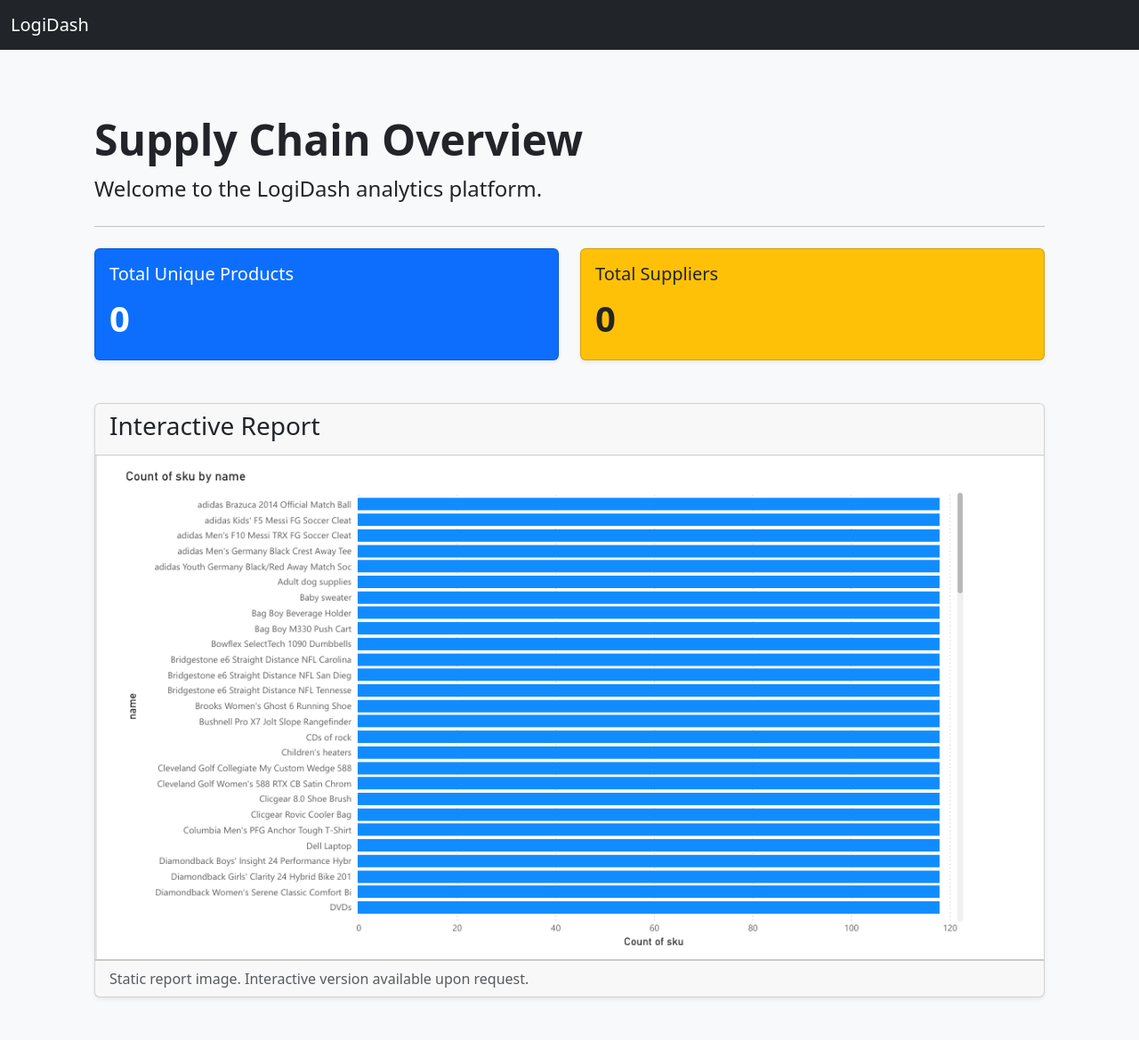
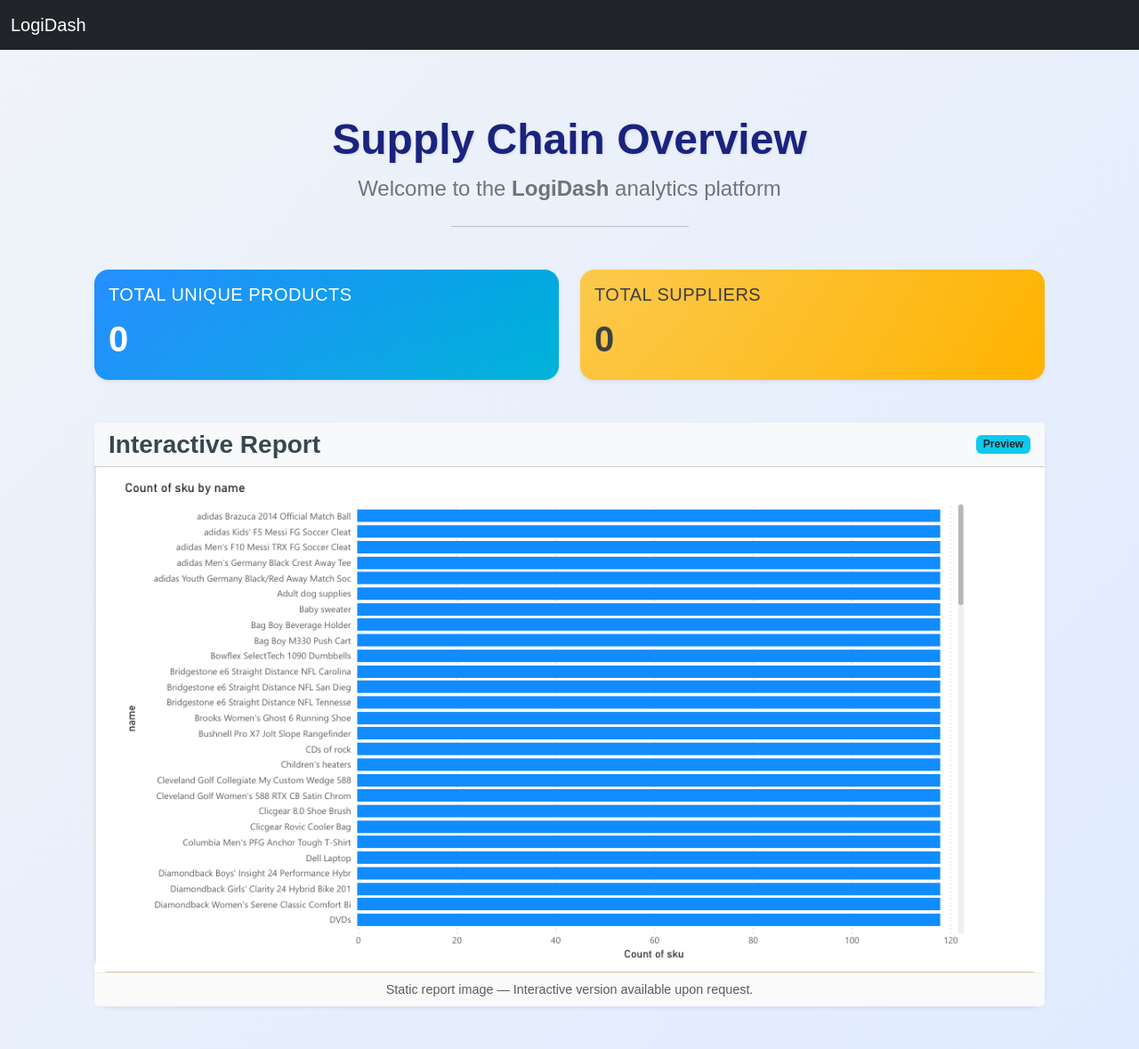
Before and after one commit to Tilooo/LogiDash, a Django app: page / in a window 1280 px wide. Shown: the whole page at 89% size. Before the commit the page ends 1124 px from the top, so only its background shows below. Run offline with Django 5.2, Linux system fonts and the light colour scheme; data that the repository does not hold is empty.

Commit message:
8. Enhanced version of styles.

```diff
--- a/supply_chain/templates/supply_chain/dashboard.html
+++ b/supply_chain/templates/supply_chain/dashboard.html
@@ -6,52 +6,138 @@
 {% endblock %}
 
 {% block content %}
+<style>
+    /* Dashboard Custom Styles*/
+    body {
+        background: linear-gradient(135deg, #f0f4f8, #e0ebff);
+        font-family: 'Poppins', sans-serif;
+    }
+
+    h1.display-5 {
+        color: #1a237e;
+        text-shadow: 1px 1px 3px rgba(0,0,0,0.1);
+    }
+
+    .card {
+        border: none;
+        border-radius: 1rem;
+        transition: all 0.3s ease;
+    }
+
+    .card:hover {
+        transform: translateY(-5px);
+        box-shadow: 0 8px 20px rgba(0,0,0,0.1);
+    }
+
+    .card-body h5 {
+        letter-spacing: 0.5px;
+    }
+
+    .stat-card {
+        position: relative;
+        overflow: hidden;
+    }
+
+    .stat-card::after {
+        content: '';
+        position: absolute;
+        top: 0; left: 0;
+        width: 100%; height: 100%;
+        background: radial-gradient(circle at top left, rgba(255,255,255,0.15), transparent);
+        pointer-events: none;
+    }
+
+    /* Color cards */
+    .bg-primary {
+        background: linear-gradient(135deg, #007bff, #00b4d8);
+    }
+
+    .bg-warning {
+        background: linear-gradient(135deg, #fbc02d, #ffb300);
+    }
+
+    /* Card footer */
+    .card-footer {
+        background: #fafafa;
+        font-size: 0.9rem;
+        border-top: 1px solid #eee;
+    }
+
+    /* Report Card */
+    .card-header h3 {
+        color: #37474f;
+        font-weight: 600;
+    }
+
+    .dashboard-img {
+        width: 100%;
+        border-bottom-left-radius: 1rem;
+        border-bottom-right-radius: 1rem;
+        transition: opacity 0.3s ease;
+    }
+
+    .dashboard-img:hover {
+        opacity: 0.9;
+    }
+
+    /* Fade-in animation */
+    .fade-in {
+        animation: fadeInUp 0.6s ease both;
+    }
+
+    @keyframes fadeInUp {
+        from { opacity: 0; transform: translateY(20px); }
+        to { opacity: 1; transform: translateY(0); }
+    }
+</style>
+
 <div class="container-fluid px-4 py-5">
-        <h1 class="display-5 fw-bold">Supply Chain Overview</h1>
-        <p class="fs-4">Welcome to the LogiDash analytics platform.</p>
-
-        <hr class="my-4">
+    <div class="text-center mb-5 fade-in">
+        <h1 class="display-5 fw-bold"> Supply Chain Overview</h1>
+        <p class="fs-4 text-secondary">Welcome to the <strong>LogiDash</strong> analytics platform</p>
+        <hr class="w-25 mx-auto my-4">
+    </div>
 
     <div class="row g-4">
         <!-- Stat Card for Products -->
-            <div class="col-md-6">
-                <div class="card text-white bg-primary shadow-sm">
+        <div class="col-md-6 fade-in">
+            <div class="card text-white stat-card bg-primary shadow-sm">
                 <div class="card-body">
-                        <h5 class="card-title">Total Unique Products</h5>
+                    <h5 class="card-title text-uppercase">Total Unique Products</h5>
                     <p class="card-text fs-1 fw-bold">{{ product_count }}</p>
                 </div>
             </div>
         </div>
 
         <!-- Stat Card for Suppliers -->
-            <div class="col-md-6">
-                <div class="card text-dark bg-warning shadow-sm">
+        <div class="col-md-6 fade-in">
+            <div class="card text-dark stat-card bg-warning shadow-sm">
                 <div class="card-body">
-                        <h5 class="card-title">Total Suppliers</h5>
+                    <h5 class="card-title text-uppercase">Total Suppliers</h5>
                     <p class="card-text fs-1 fw-bold">{{ supplier_count }}</p>
                 </div>
             </div>
         </div>
     </div>
 
-        <!-- Placeholder for Power BI Report -->
-        <div class="row mt-5">
+    <!-- Power BI Report Section -->
+    <div class="row mt-5 fade-in">
         <div class="col">
-        <div class="card shadow-sm">
-            <div class="card-header">
-                <h3>Interactive Report</h3>
+            <div class="card shadow-sm border-0">
+                <div class="card-header bg-light d-flex justify-content-between align-items-center">
+                    <h3 class="mb-0"> Interactive Report</h3>
+                    <span class="badge bg-info text-dark">Preview</span>
                 </div>
                 <div class="card-body p-0">
                     <a href="{% static 'supply_chain/images/dashboard_report.png' %}" target="_blank">
-                   <img src="{% static 'supply_chain/images/dashboard_report.png' %}" alt="Power BI Report Snapshot" style="width: 100%; height: auto;">
+                        <img src="{% static 'supply_chain/images/dashboard_report.png' %}" alt="Power BI Report Snapshot" class="dashboard-img">
                     </a>
                 </div>
-            <div class="card-footer text-muted">
-                Static report image. Interactive version available upon request.
+                <div class="card-footer text-muted text-center">
+                    Static report image — Interactive version available upon request.
                 </div>
             </div>
         </div>
     </div>
-
 </div>
 {% endblock %}
```
Lines whose indentation alone changed are shown as unchanged.
